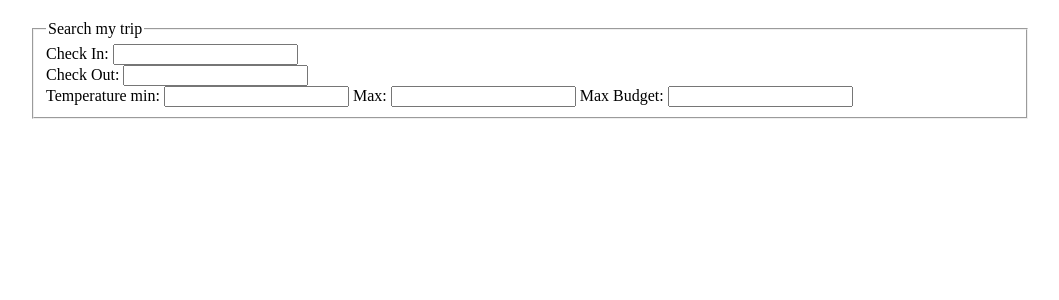
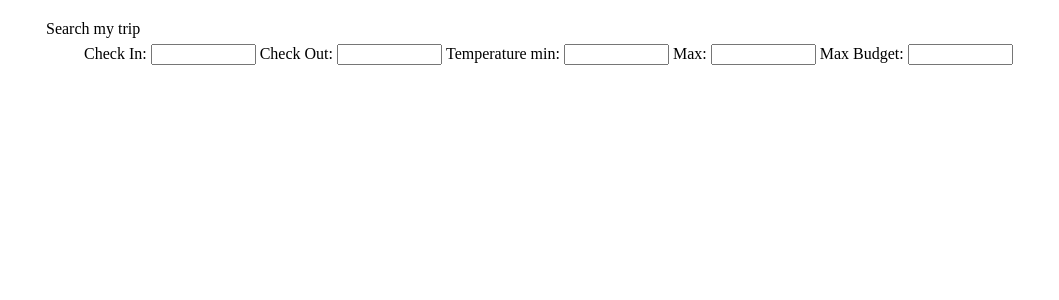
Before and after one commit to nicolqs/Sun-Trip, a PHP site: page / in a window 1280 px wide. Shown: the top 300 px of the page, without its empty margins (150-1209 px from the left). Run offline with PHP 8.4, Linux system fonts and the light colour scheme; some libraries are stand-ins or nearby versions.

Commit message:
Search bar CSS

```diff
--- a/assets/css/style.css
+++ b/assets/css/style.css
@@ -3,7 +3,9 @@ html, body {
 	padding: 0;
 	height: 100%;
 }
-
+fieldset {
+	border:none;
+}
 
 
 #map-canvas {
@@ -22,6 +24,19 @@ html, body {
 	top:20px;
 	left:180px;
 	width:1000px;
-	height:100px;
+	/*height:100px;*/
 	background-color: #fff;
 }
+#search-bar ul {
+	list-style: none;
+	margin:0;
+}
+
+#search-bar li {
+	list-style-image: none;
+	display:inline;
+	width:50px;
+	margin:0;
+	padding:0;
+
+}
--- a/index.html
+++ b/index.html
@@ -19,11 +19,23 @@
     	<form action="" method="POST">
     		<fieldset>
 			    <legend>Search my trip</legend>
-			    Check In: <input type="text"><br>
-			    Check Out: <input type="text"><br>
-			    Temperature min: <input type="text">
-			    Max: <input type="text">
-			    Max Budget: <input type="text">
+                <ul>
+                    <li>
+                        Check In: <input type="text" size="10">
+                    </li>
+                    <li>
+                        Check Out: <input type="text" size="10">
+                    </li>
+                    <li>
+			             Temperature min: <input type="text" size="10">
+                    </li>
+                    <li>
+			             Max: <input type="text" size="10">
+                    </li>
+                    <li>
+			             Max Budget: <input type="text" size="10">
+                    </li>
+                </ul>
 			  </fieldset>
     	</form>
     </div>
```
